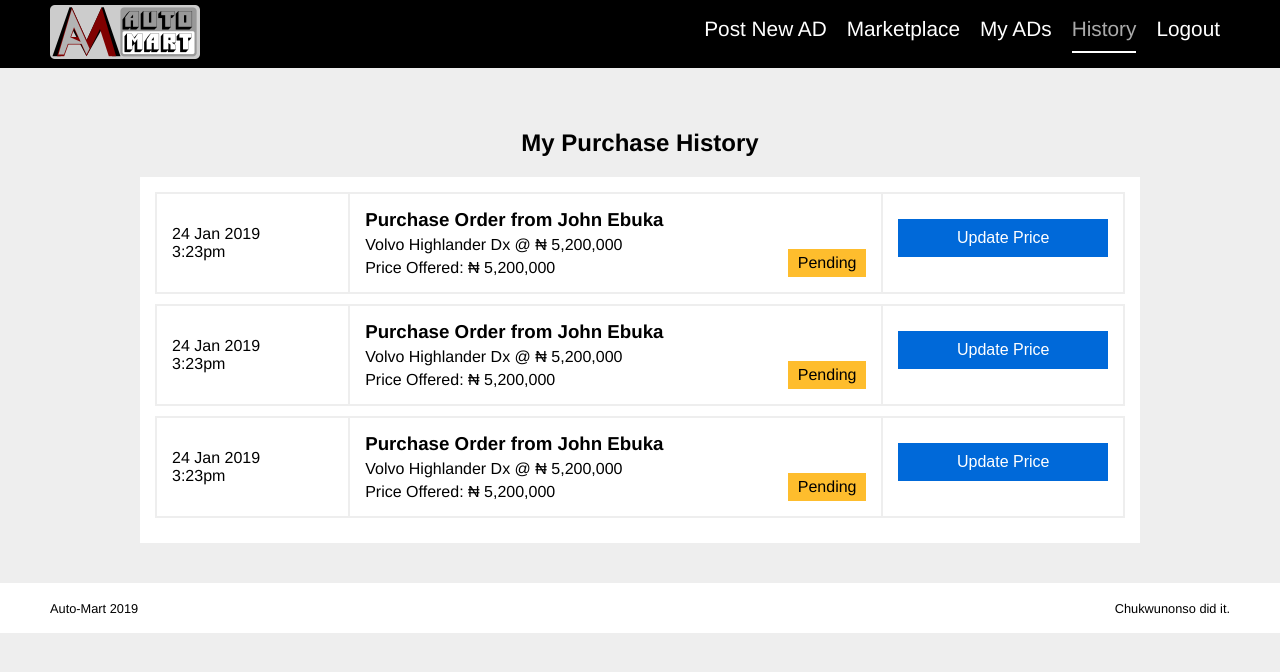
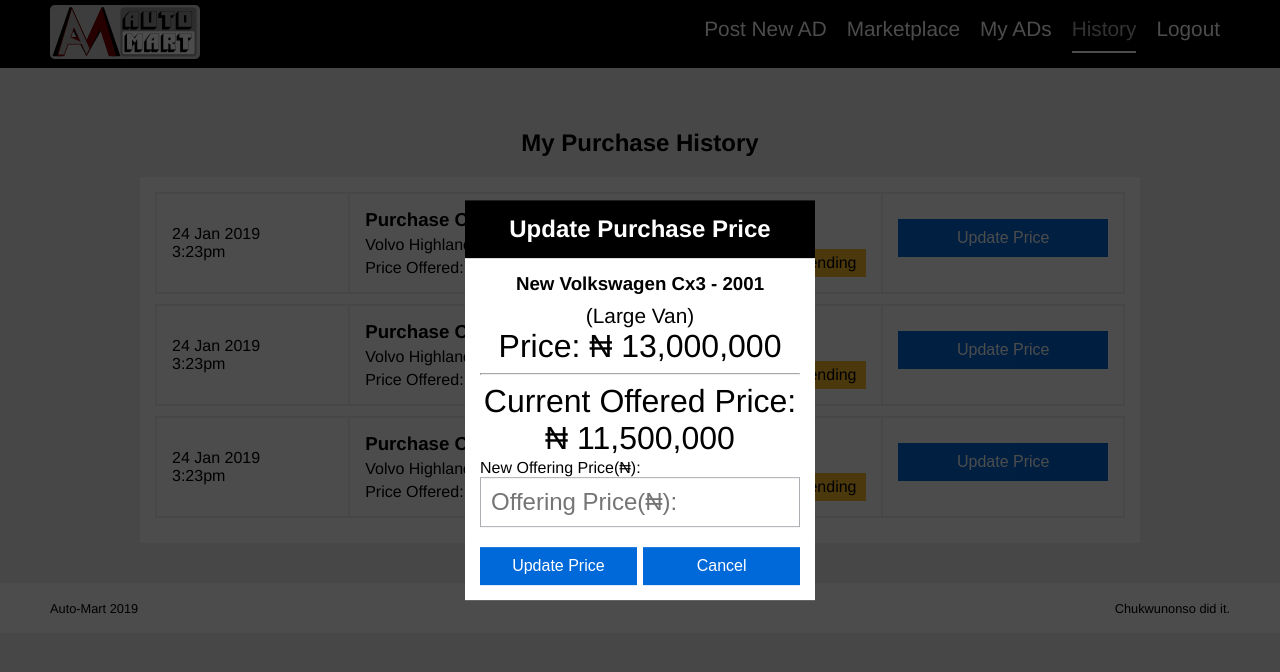
Before and after one commit to chuksjoe/AutoMart, a plain HTML site: page UI/html-pages/purchase-history.html in a window 1280 px wide. Drawn offline with Linux system fonts and the light colour scheme.

Commit message:
feature(update-price):add modal view for updating purchase offering price to purchase history ui [Finishes #165909981]

```diff
--- a/UI/css/general.css
+++ b/UI/css/general.css
@@ -127,13 +127,14 @@
 }
 .input-field label{
 	opacity: 1.0;
-	font-size: 14px;
+	font-size: 1rem;
 	margin-bottom: 2px;
 }
 .input-field textarea,
 .input-field select,
 .input-field input{
 	width: 100%;
+	font-size: 1.5rem;
 	display: block;
 	border: none;
 	outline: none;
--- a/UI/css/marketplace.css
+++ b/UI/css/marketplace.css
@@ -3,3 +3,6 @@
 	background-color: #fff;
 	margin-bottom: 30px;
 }
+.car-image {
+	cursor: pointer;
+}
--- a/UI/html-pages/purchase-history.html
+++ b/UI/html-pages/purchase-history.html
@@ -85,5 +85,27 @@
 			</footer>
 		</div>
 
+		<!-- Modal view to update price for Purchase order -->
+		<div id="update-price-overlay" class="overlay">
+			<div class="modal-view sm-m-v">
+				<h2 class="modal-header">Update Purchase Price</h2>
+				<div class="modal-body">
+					<h3 id="c-details" class="c-details-mv">New Volkswagen Cx3 - 2001</h3>
+					<p id="body-type" class="c-b-type">(Large Van)</p>
+					<p id="car-price" class="c-price">Price: &#8358 13,000,000</p><hr>
+					<p id="car-price" class="c-price">Current Offered Price:<br>&#8358 11,500,000</p>
+					<form>
+						<div class = "input-field single">
+							<label for="">New Offering Price(&#8358):</label><br>
+							<input type="number" min="1000" name="offering-price" placeholder="Offering Price(&#8358):">
+						</div>
+						<div class="btn-group flex-container">
+							<input type="submit" class="half-btn btn" name="" id="place-order half-btn" value="Update Price">
+							<button class="half-btn btn">Cancel</button>
+						</div>
+					</form>
+				</div>
+			</div>
+		</div>
 	</body>
 </html>
```
Also changed, not shown: UI/html-pages/marketplace.html (+12 -12 lines).
